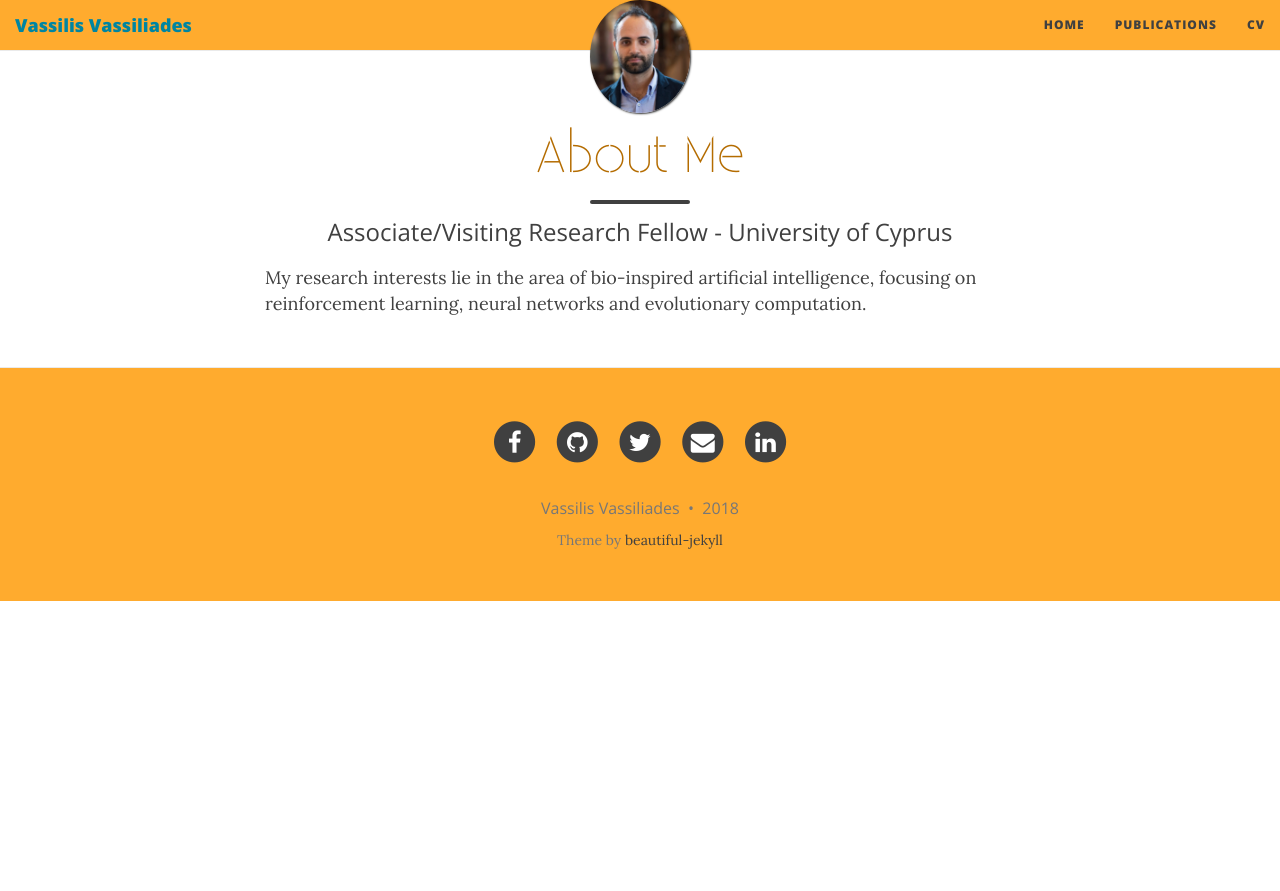
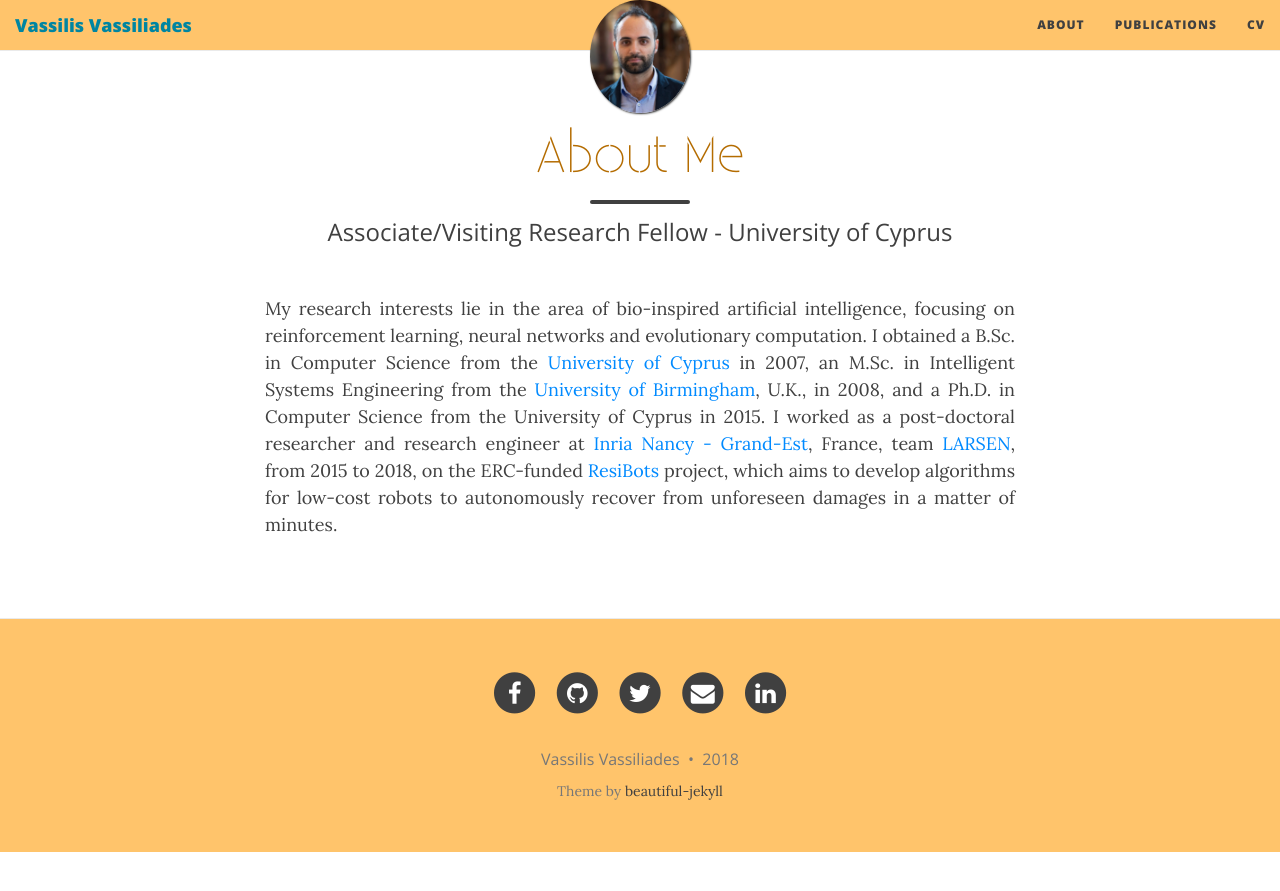
Before and after one commit to vassilisvas/vassilisvas.github.io, a Jekyll site: the page built from index.html, in a window 1280 px wide. Shown: the top 891 px of the page. Built offline with Jekyll 4.4.1, drawn with Linux system fonts in a browser that asks for light colours; nearby versions of some CDN libraries.

Commit message:
added short resume and changed footer and nav color

```diff
--- a/_config.yml
+++ b/_config.yml
@@ -27,7 +27,7 @@
 
 # List of links in the navigation bar
 navbar-links:
-  Home: ""
+  About: ""
   Publications: "publications"
   CV: "VassilisVassiliades_CV.pdf"
   # Contact: "contact"
--- a/css/main.css
+++ b/css/main.css
@@ -99,7 +99,7 @@
 
 .navbar-custom {
   /* background: #F5F5F5; */
-  background: rgb(255, 171, 46);
+  background: rgb(255, 196, 107);
   border-bottom: 1px solid #EAEAEA;
   font-family: 'Open Sans', 'Helvetica Neue', Helvetica, Arial, sans-serif;
 }
@@ -192,7 +192,7 @@
 footer {
   padding: 30px 0;
   /* background: #F5F5F5; */
-  background: rgb(255, 171, 46);
+  background: rgb(255, 196, 107);
   border-top: 1px #EAEAEA solid;
   margin-top: 50px;
   font-size: 14px;
--- a/index.html
+++ b/index.html
@@ -4,7 +4,10 @@
 subtitle: Associate/Visiting Research Fellow - University of Cyprus
 ---
 
-My research interests lie in the area of bio-inspired artificial intelligence, focusing on reinforcement learning, neural networks and evolutionary computation.
+<p align="justify">My research interests lie in the area of bio-inspired artificial intelligence, focusing on reinforcement learning, neural networks and evolutionary computation. I obtained a B.Sc. in Computer Science from the <a href="https://www.ucy.ac.cy" target="_blank">University of Cyprus</a> in 2007, an M.Sc. in Intelligent Systems Engineering from the <a href="https://www.birmingham.ac.uk" target="_blank">University of Birmingham</a>, U.K., in 2008, and a Ph.D. in Computer Science from the University of Cyprus in 2015. I worked as a post-doctoral researcher and research engineer at <a href="https://www.inria.fr/en/centre/nancy" target="_blank">Inria Nancy - Grand-Est</a>, France, team <a href="https://team.inria.fr/larsen/" target="_blank">LARSEN</a>, from 2015 to 2018, on the ERC-funded <a href="https://www.resibots.eu" target="_blank">ResiBots</a> project, which aims to develop algorithms for low-cost robots to autonomously recover from unforeseen damages in a matter of minutes.
+</p>
+
+
 
 <!-- <div class="main-explain-area jumbotron"> -->
 <!--   <p>Welcome!</p> -->
@@ -12,7 +15,7 @@
 <!--   <p>Below are sample posts for illustration purposes.</p> -->
 <!-- </div> -->
 
-<div class="posts-list">
+<!-- <div class="posts-list">
   {% for post in paginator.posts %}
   <article class="post-preview">
     <a href="{{ post.url | prepend: site.baseurl }}">
@@ -51,4 +54,4 @@
   </li>
   {% endif %}
 </ul>
-{% endif %}
+{% endif %} -->
```
